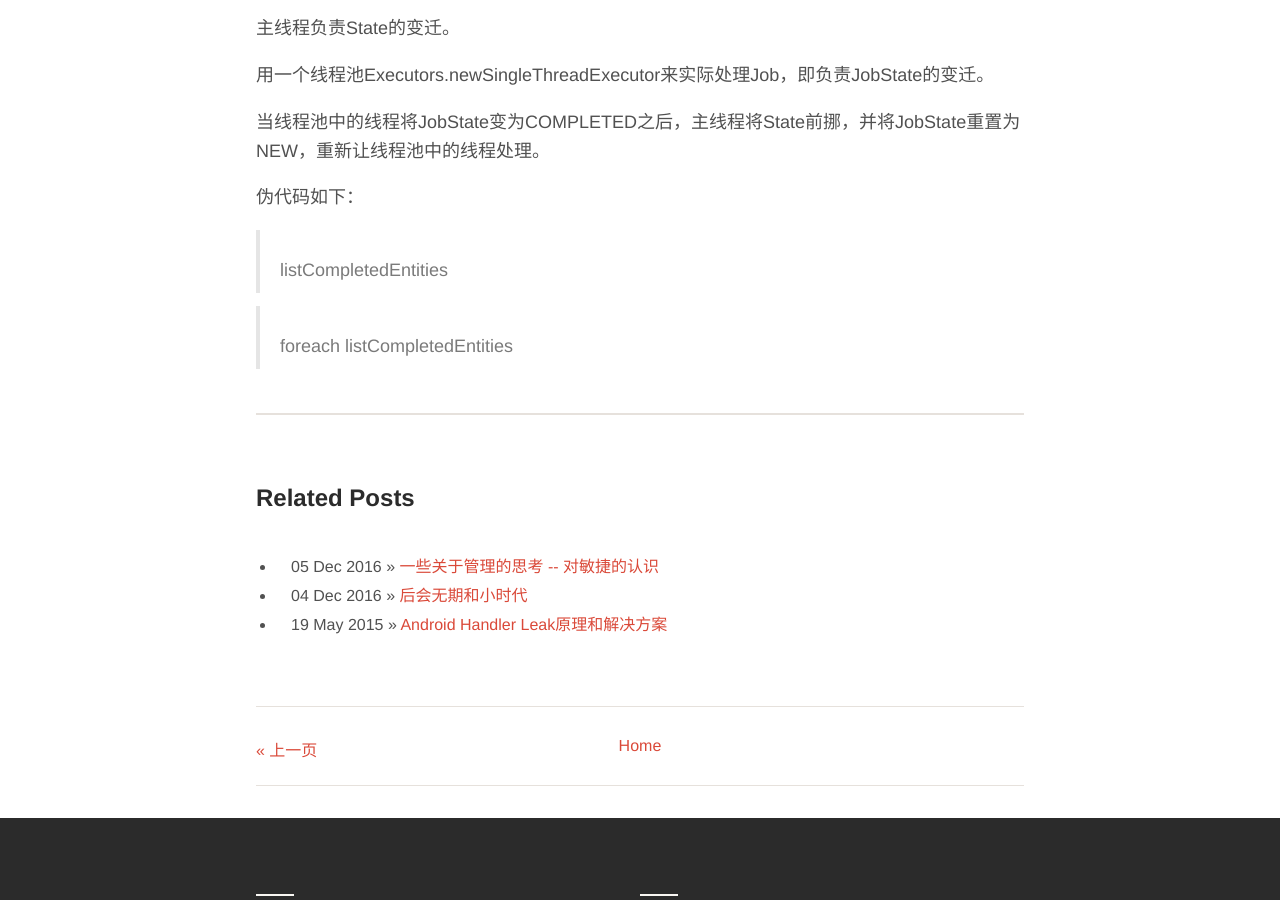
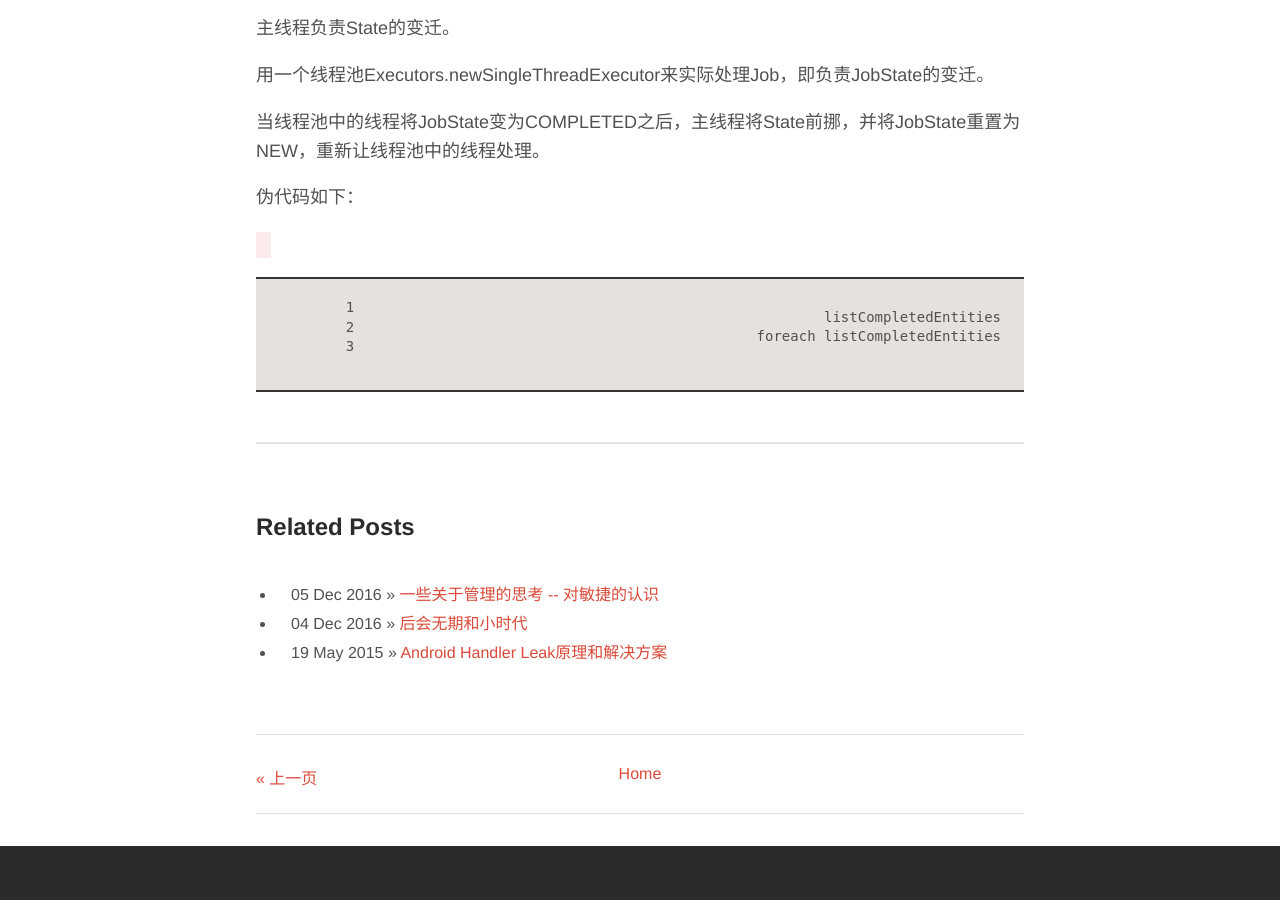
Before and after one commit to johnhx/johnhx.github.io, a Jekyll site: the page built from _posts/2017-04-07-CompletableFuture.markdown, in a window 1280 px wide and 900 px high, scrolled down 738 px. Built offline with Jekyll 4.4.1, drawn with Linux system fonts in a browser that asks for light colours.

Commit message:
middle change

```diff
--- a/_posts/2017-04-07-CompletableFuture.markdown
+++ b/_posts/2017-04-07-CompletableFuture.markdown
@@ -20,6 +20,7 @@ tags:
 
 伪代码如下：
 
-> listCompletedEntities
-
-> foreach listCompletedEntities
+``
+listCompletedEntities
+foreach listCompletedEntities
+``
```
